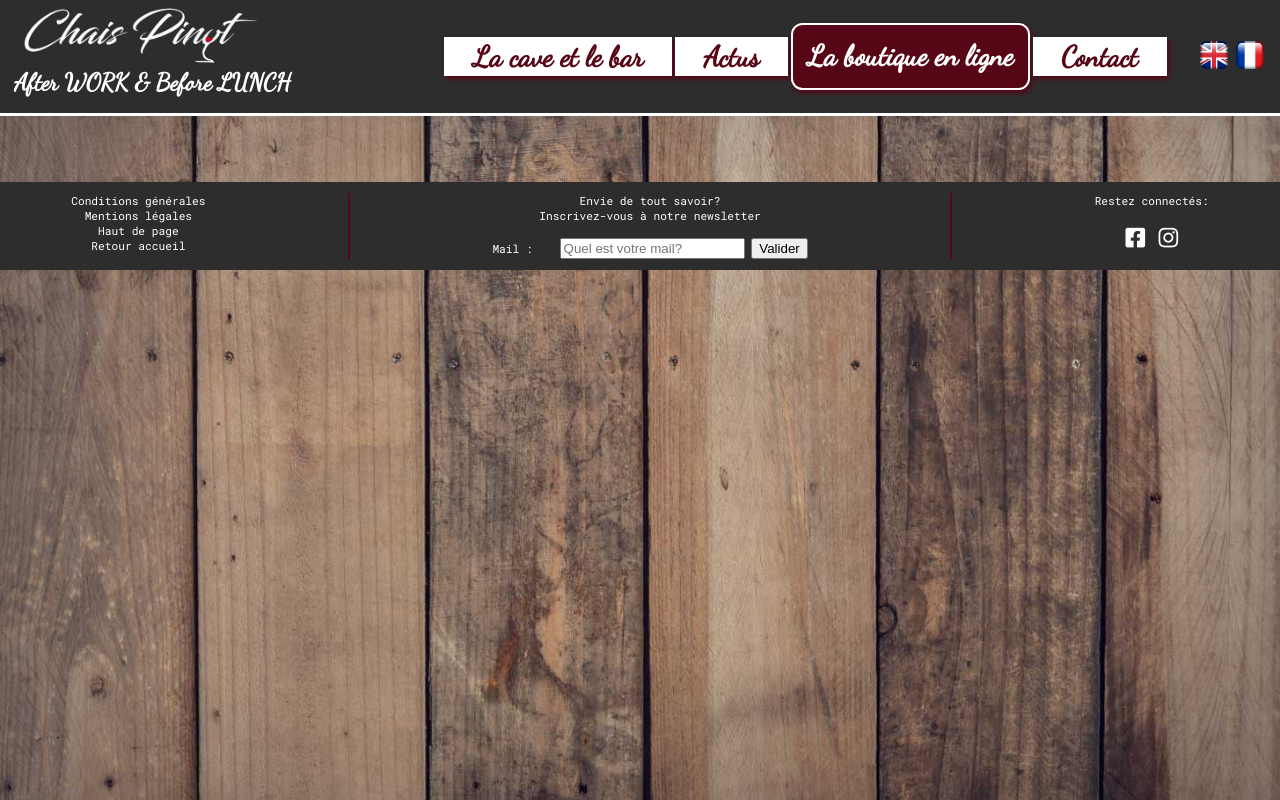
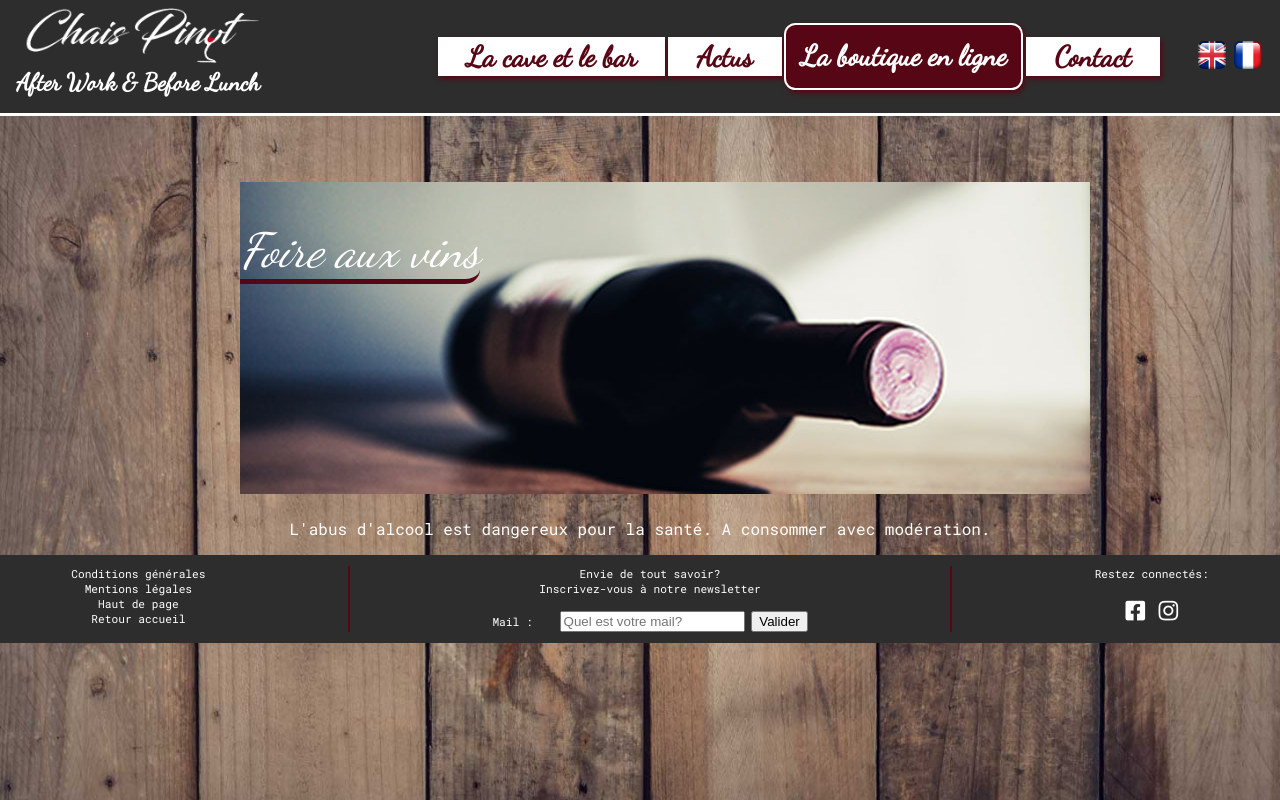
Before and after one commit to TheRoguishFOX/ProjetChaisPinot, a PHP site: page /index.php?action=actus in a window 1280 px wide. Run offline with PHP 8.4, Linux system fonts and the light colour scheme; some libraries are stand-ins or nearby versions; some web fonts are replaced.

Commit message:
responsive
reponsive et page actus

```diff
--- a/public/css/actus.css
+++ b/public/css/actus.css
@@ -0,0 +1,7 @@
+#foireauxvins{
+    background-image: url(../images/divers/band_foirevin.jpg);
+    background-repeat: no-repeat;
+    width: 80%;
+    margin-left: 15em;
+    height: 20em;
+}
--- a/public/css/contact.css
+++ b/public/css/contact.css
@@ -2,6 +2,10 @@
     text-align: center;
     background-color: var(--colorbordeau);
     color: white;
+}
+
+#Contactnewsletter h2{
+    margin : 0;
 }
 
 #Contactnewsletter form{
--- a/public/css/headerFooter.css
+++ b/public/css/headerFooter.css
@@ -125,7 +125,7 @@ p {
     text-align: center;
     color: white;
     font-family: 'Roboto Mono', monospace;
-    font-size: 2em;
+    font-size: 1.5em;
 }
 
 /* start footer */
@@ -163,6 +163,7 @@ footer #logo a:hover{
     text-shadow: 2px 3px 2px white;
     transform: scale(1.2);
 }
+
 
 @media screen and (max-width: 1500px){
     header #logotitle img{
--- a/view/frontend/view_actus_fr.php
+++ b/view/frontend/view_actus_fr.php
@@ -9,6 +9,10 @@ ob_start();
 ?>
 <section>
 
+    <div id="foireauxvins">
+
+        <h2> Foire aux vins</h2>
+    </div>
 
 
 
--- a/view/frontend/view_shop_home_fr.php
+++ b/view/frontend/view_shop_home_fr.php
@@ -26,7 +26,6 @@ ob_start();
                 <label><input type="checkbox"> Allemagne</label>
     </ul>
 </div>
-<h3>Clik &amp; Buvette !</h3>
 
 <div id="shop_home">
     <div class="cardH">
--- a/view/template/template_site_fr.php
+++ b/view/template/template_site_fr.php
@@ -15,7 +15,7 @@
     <header>
         <div id="logotitle">
             <a href="index.php"> <img src="./public/images/logo/logo_chais_pinot_blanc.png" alt="Logo Chais Pinot"></a><br><br>
-            <h1>After WORK &amp; Before LUNCH</h1>
+            <h1>After Work &amp; Before Lunch</h1>
         </div>
         <a id="wrapper" class="ancre"></a>
         <a id="close" class="ancre"></a>
@@ -54,6 +54,9 @@
 
     <footer>
 
+
+            <p> L'abus d'alcool est dangereux pour la santé. A consommer avec modération.</p>
+
             <article class="footer">
             <p><a href="index.php?action=ConditionsGnrales"> Conditions générales</a><br>
                 <a href="index.php?action=MentionsLegales"> Mentions légales</a><br>
```
Also changed, not shown: public/images/divers/band_degus.jpg (added), public/images/divers/band_foirevin.jpg (added), public/images/logo/bandeau_boissons_alcooliques_728x90web.png (added), public/images/logo/femmeenceinte.png (added). Lines whose indentation alone changed are shown as unchanged.
